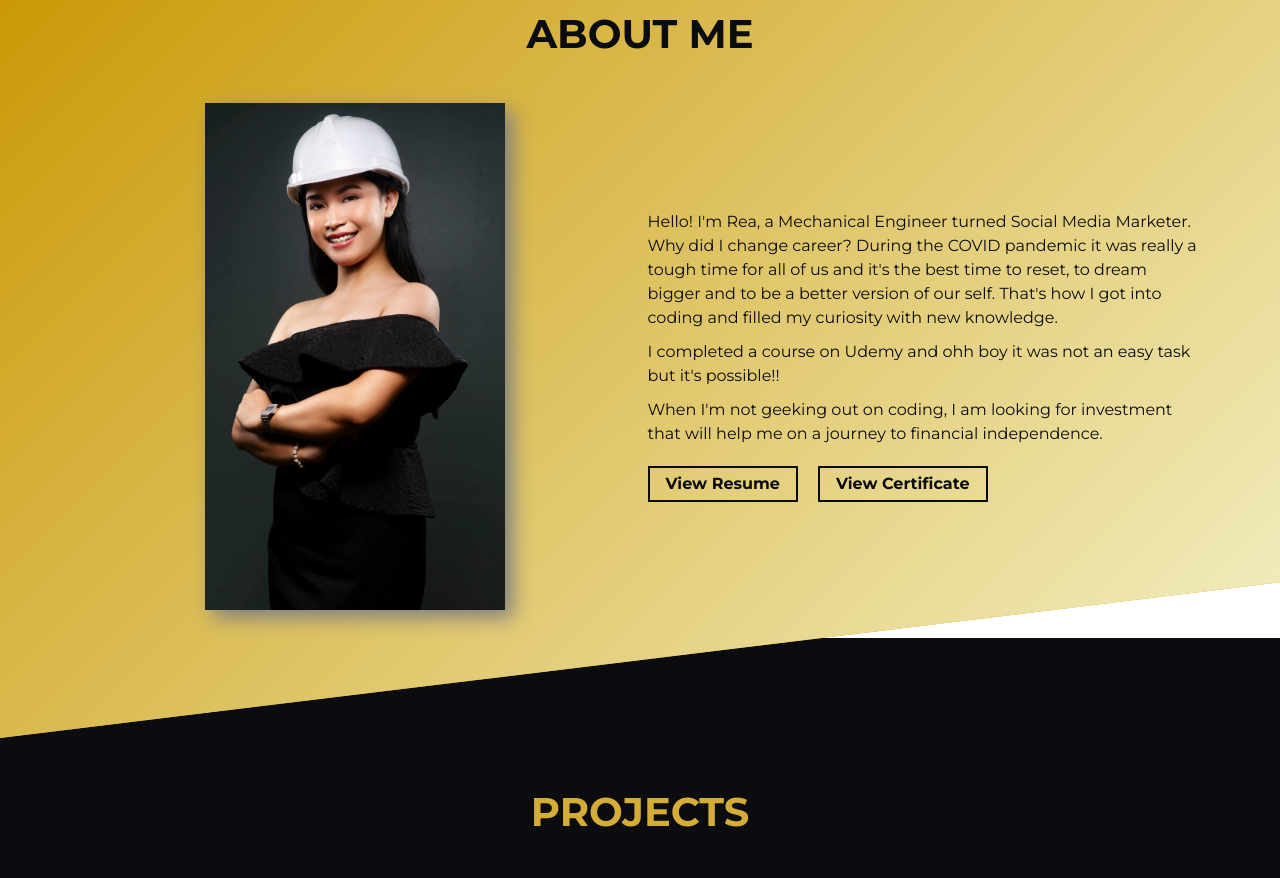
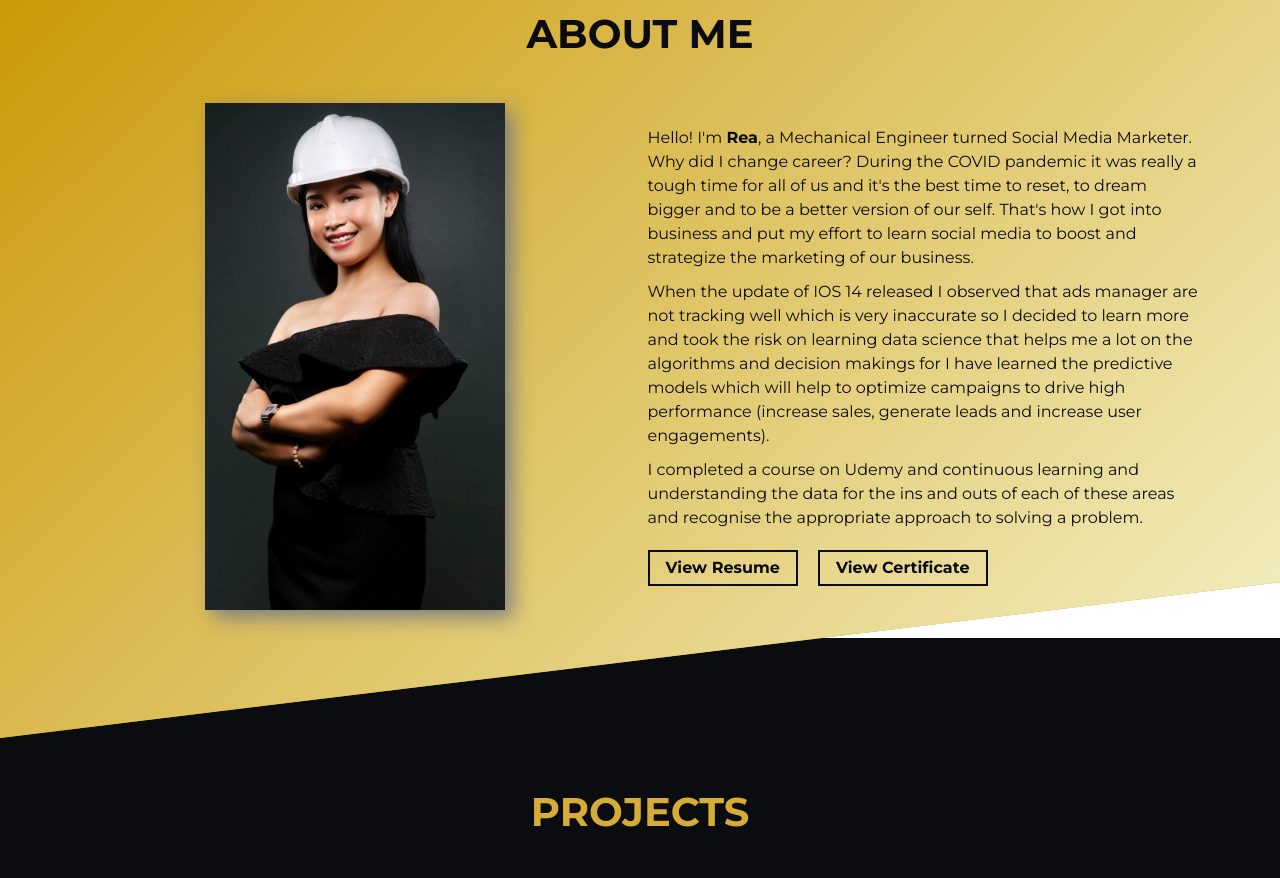
Before and after one commit to jodvid/rea-profile, a website built with Parcel: page src/index.html in a window 1280 px wide. Shown: the part 840-1718 px from the top of the page. Built offline with nearby package versions, Linux system fonts and the light colour scheme.

Commit message:
updating description

```diff
--- a/src/index.html
+++ b/src/index.html
@@ -68,19 +68,33 @@
           <div class="col-md-6 col-sm-12">
             <div class="about-wrapper__info load-hidden">
               <p class="about-wrapper__info-text">
-                Hello! I'm Rea, a Mechanical Engineer turned Social Media Marketer.
-                Why did I change career? During the COVID pandemic it was really
-                a tough time for all of us and it's the best time to reset, to
-                dream bigger and to be a better version of our self. That's how
-                I got into coding and filled my curiosity with new knowledge.
+                Hello! I'm <b>Rea</b>, a Mechanical Engineer turned Social Media Marketer.
+                Why did I change career? During the COVID pandemic it was really a tough
+                time for all of us and it's the best time to reset, to dream bigger and
+                 to be a better version of our self. That's how I got into business and
+                 put my effort to learn social media to boost and strategize the marketing
+                 of our business.
               </p>
               <p class="about-wrapper__info-text">
-                I completed a course on Udemy and ohh boy
-                it was not an easy task but it's possible!!
+                <!-- As a Digital Ad Assistant to my previous job in an agency in Australia,
+                I usually collaborate with campaign management team to assist them in
+                building out campaigns and doing weekly checks for performance.
+                The accounts that was given to me is mostly an e-commerce business
+                that is focus on shoes and clothing brand. I also do reports to connect
+                with the clients for them to know what are the winning products,
+                improvements, insights and the recommendations.  -->
+                When the update of
+                IOS 14 released I observed that ads manager are not tracking well
+                which is very inaccurate so I decided to learn more and took the
+                risk on learning  data science that helps me a lot on the algorithms
+                and decision makings for I have learned the predictive models which
+                will help to optimize campaigns to drive high performance
+                (increase sales, generate leads and increase user engagements).
               </p>
               <p class="about-wrapper__info-text">
-                When I'm not geeking out on coding, I am looking for investment that will
-                help me on a journey to financial independence.
+                I completed a course on Udemy and continuous learning and understanding
+                the data for  the ins and outs of each of these areas and recognise the
+                appropriate approach to solving a problem.
               </p>
               <span class="d-flex mt-3">
                 <a
```
